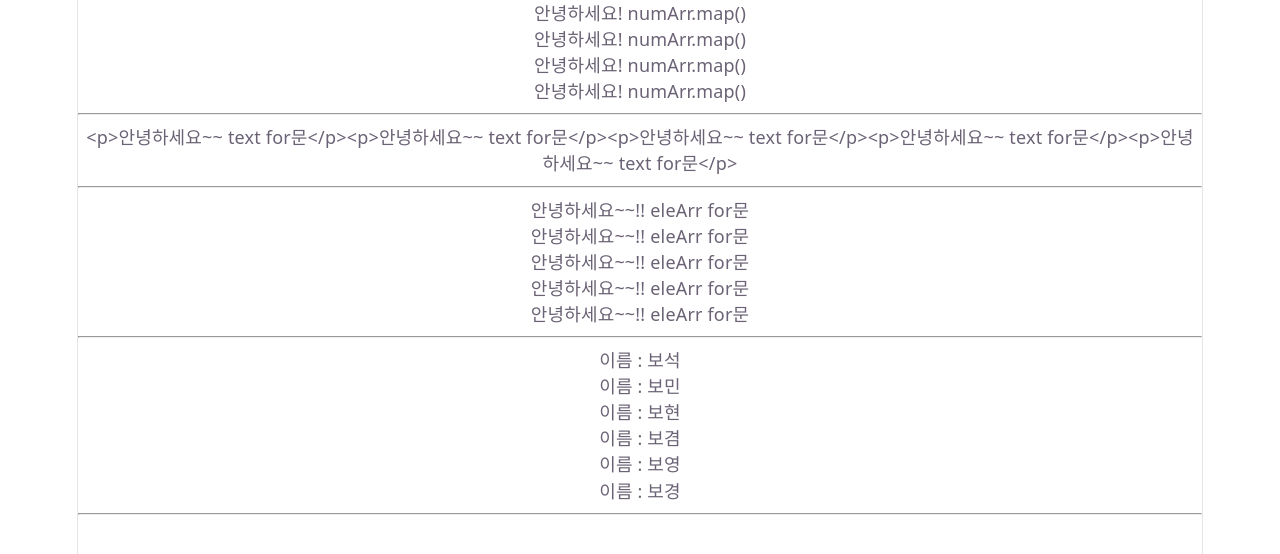
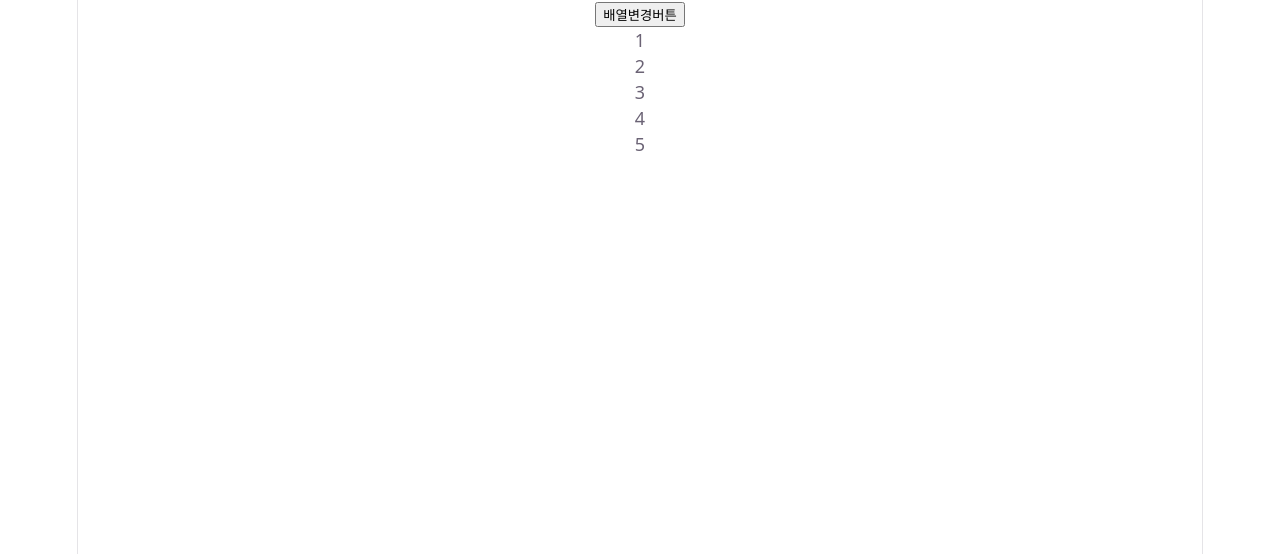
Before and after one commit to lbomin/fe-react-study-9, a React (Vite) app in the folder react/react-study/: page / in a window 1280 px wide. Shown: the top 554 px of the page. Built offline with nearby package versions, Linux system fonts and the light colour scheme.

Commit message:
리액트 배열(참조변수) 타입 state변수 사용

```diff
--- a/react/react-study/src/App.jsx
+++ b/react/react-study/src/App.jsx
@@ -7,6 +7,7 @@ import './App.css'
 // import State01 from './components/State01'
 import Export01 from './components/Export01'
 import State02 from './components/State02'
+import State03 from './components/State03'
 
 function App() {
   const [count, setCount] = useState(0)
@@ -15,7 +16,8 @@ function App() {
     // <Basic01/>
     // <State01/>
     // <Export01/>
-    <State02/>
+    // <State02/>
+    <State03/>
   )
 }
 
--- /dev/null
+++ b/react/react-study/src/components/State03.jsx
@@ -0,0 +1,52 @@
+import { useState } from "react";
+
+export default function State03(){
+    //let arr = [1,2,3,4,5]; // 일반 배열 변수  ,6 ,7
+
+    // 변수, set함수   useState(초기값);
+    let [arr, setArr] = useState([1,2,3,4,5]);
+
+    // 참조변수 (주소)
+    // 객체, 배열
+
+    // { key:value }
+    // [ x,x,x ]
+    // { key:[] }
+    // [ {},{},{} ]
+
+    return(
+        <div>
+            <button onClick={()=>{
+
+                // 배열에 값 추가 push unpush splice
+
+                //[1,2,3,4,5]
+                // arr.push(6) [1,2,3,4,5,6]
+                /*
+                console.log(arr);
+                arr.push(6);
+                console.log(arr);
+
+                setArr(arr); // 뒤에 6이 추가된 arr 배열 함수
+                */
+                // 참조변수의 주소자체가 바뀌지 않기 때문에, 재렌더링 발생되지 않음
+                // state 변수의 set 함수를 통해 기존의 값이 새로운 값으로 변경됨 -> 재렌더링 조건
+
+                // 깊은복사 -> 새로운 주소에 데이터 생성
+                // set함수(새로운주소);
+                //let temp = arrk // 얕은복사
+                let temp = [...arr]; // 깊은복사 [...[1,2,3,4,5]]    [1,2,3,4,5]
+                temp.push(6);   // [1,2,3,4,5,6]
+                setArr(temp);   // arr = temp;
+                //state변수 arr에 값(주소)이 새로운 주소로 변경 -> 재렌더링
+
+            }}>배열변경버튼</button>
+            {
+                arr.map((val)=>{
+                    return <p>{val}</p>  // 하나 쓸때는 ()없어도 작동
+                })
+                //arr.map((val)=>(<p>{val}</p>))
+            }
+        </div>
+    )
+}
```
